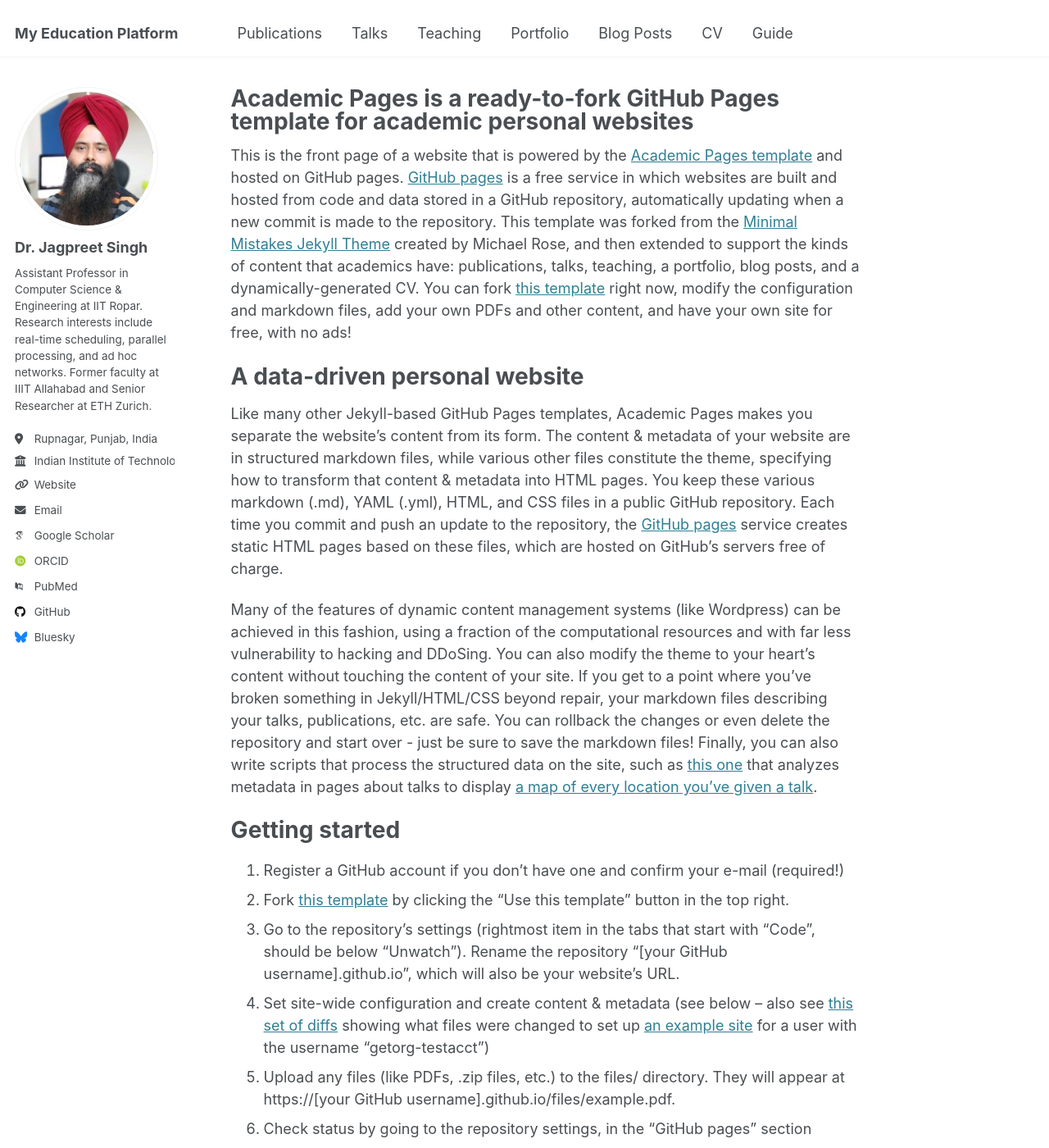
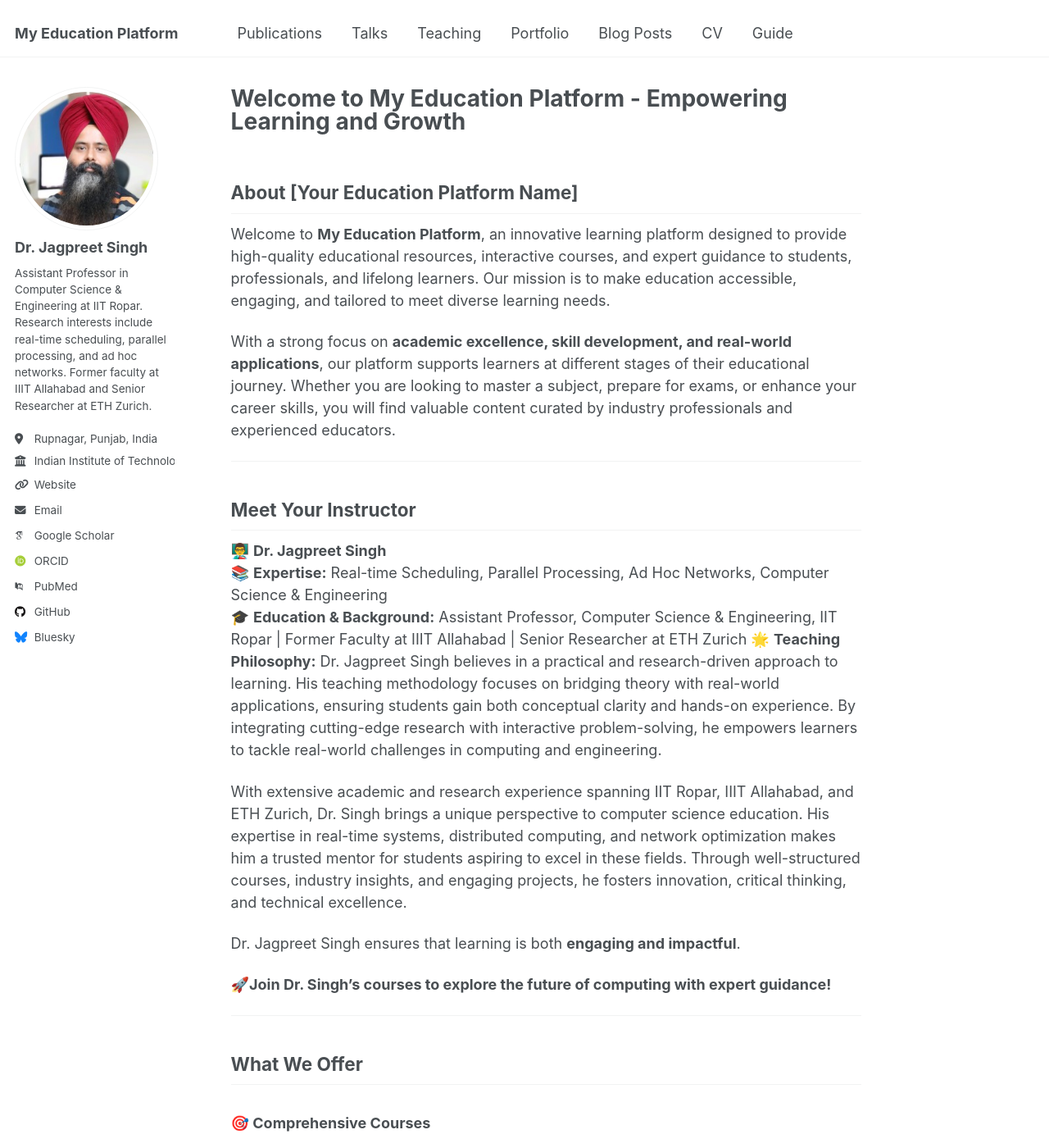
Before and after one commit to Sharma-eng-cli/Sharma-eng-cli.github.io, a Jekyll site: the page built from _pages/about.md, in a window 1280 px wide and 1400 px high. Shown: the whole window at 82% size. Built offline with Jekyll 4.4.1, drawn with Linux system fonts in a browser that asks for light colours; some web fonts are replaced; some of the changed text lies outside the part shown.

Commit message:
Updated About

```diff
--- a/_pages/about.md
+++ b/_pages/about.md
@@ -1,49 +1,75 @@
 ---
 permalink: /
-title: "Academic Pages is a ready-to-fork GitHub Pages template for academic personal websites"
+title: "Welcome to My Education Platform - Empowering Learning and Growth"
 author_profile: true
 redirect_from:
   - /about/
   - /about.html
 ---
 
-This is the front page of a website that is powered by the [Academic Pages template](https://github.com/academicpages/academicpages.github.io) and hosted on GitHub pages. [GitHub pages](https://pages.github.com) is a free service in which websites are built and hosted from code and data stored in a GitHub repository, automatically updating when a new commit is made to the repository. This template was forked from the [Minimal Mistakes Jekyll Theme](https://mmistakes.github.io/minimal-mistakes/) created by Michael Rose, and then extended to support the kinds of content that academics have: publications, talks, teaching, a portfolio, blog posts, and a dynamically-generated CV. You can fork [this template](https://github.com/academicpages/academicpages.github.io) right now, modify the configuration and markdown files, add your own PDFs and other content, and have your own site for free, with no ads!
+## About [Your Education Platform Name]
 
-A data-driven personal website
-======
-Like many other Jekyll-based GitHub Pages templates, Academic Pages makes you separate the website's content from its form. The content & metadata of your website are in structured markdown files, while various other files constitute the theme, specifying how to transform that content & metadata into HTML pages. You keep these various markdown (.md), YAML (.yml), HTML, and CSS files in a public GitHub repository. Each time you commit and push an update to the repository, the [GitHub pages](https://pages.github.com/) service creates static HTML pages based on these files, which are hosted on GitHub's servers free of charge.
+Welcome to **My Education Platform**, an innovative learning platform designed to provide high-quality educational resources, interactive courses, and expert guidance to students, professionals, and lifelong learners. Our mission is to make education accessible, engaging, and tailored to meet diverse learning needs.
 
-Many of the features of dynamic content management systems (like Wordpress) can be achieved in this fashion, using a fraction of the computational resources and with far less vulnerability to hacking and DDoSing. You can also modify the theme to your heart's content without touching the content of your site. If you get to a point where you've broken something in Jekyll/HTML/CSS beyond repair, your markdown files describing your talks, publications, etc. are safe. You can rollback the changes or even delete the repository and start over - just be sure to save the markdown files! Finally, you can also write scripts that process the structured data on the site, such as [this one](https://github.com/academicpages/academicpages.github.io/blob/master/talkmap.ipynb) that analyzes metadata in pages about talks to display [a map of every location you've given a talk](https://academicpages.github.io/talkmap.html).
+With a strong focus on **academic excellence, skill development, and real-world applications**, our platform supports learners at different stages of their educational journey. Whether you are looking to master a subject, prepare for exams, or enhance your career skills, you will find valuable content curated by industry professionals and experienced educators.
 
-Getting started
-======
-1. Register a GitHub account if you don't have one and confirm your e-mail (required!)
-1. Fork [this template](https://github.com/academicpages/academicpages.github.io) by clicking the "Use this template" button in the top right.
-1. Go to the repository's settings (rightmost item in the tabs that start with "Code", should be below "Unwatch"). Rename the repository "[your GitHub username].github.io", which will also be your website's URL.
-1. Set site-wide configuration and create content & metadata (see below -- also see [this set of diffs](http://archive.is/3TPas) showing what files were changed to set up [an example site](https://getorg-testacct.github.io) for a user with the username "getorg-testacct")
-1. Upload any files (like PDFs, .zip files, etc.) to the files/ directory. They will appear at https://[your GitHub username].github.io/files/example.pdf.
-1. Check status by going to the repository settings, in the "GitHub pages" section
+---
 
-Site-wide configuration
-------
-The main configuration file for the site is in the base directory in [_config.yml](https://github.com/academicpages/academicpages.github.io/blob/master/_config.yml), which defines the content in the sidebars and other site-wide features. You will need to replace the default variables with ones about yourself and your site's github repository. The configuration file for the top menu is in [_data/navigation.yml](https://github.com/academicpages/academicpages.github.io/blob/master/_data/navigation.yml). For example, if you don't have a portfolio or blog posts, you can remove those items from that navigation.yml file to remove them from the header.
+## Meet Your Instructor
 
-Create content & metadata
-------
-For site content, there is one markdown file for each type of content, which are stored in directories like _publications, _talks, _posts, _teaching, or _pages. For example, each talk is a markdown file in the [_talks directory](https://github.com/academicpages/academicpages.github.io/tree/master/_talks). At the top of each markdown file is structured data in YAML about the talk, which the theme will parse to do lots of cool stuff. The same structured data about a talk is used to generate the list of talks on the [Talks page](https://academicpages.github.io/talks), each [individual page](https://academicpages.github.io/talks/2012-03-01-talk-1) for specific talks, the talks section for the [CV page](https://academicpages.github.io/cv), and the [map of places you've given a talk](https://academicpages.github.io/talkmap.html) (if you run this [python file](https://github.com/academicpages/academicpages.github.io/blob/master/talkmap.py) or [Jupyter notebook](https://github.com/academicpages/academicpages.github.io/blob/master/talkmap.ipynb), which creates the HTML for the map based on the contents of the _talks directory).
+👨‍🏫 **Dr. Jagpreet Singh**
+📚 **Expertise:** Real-time Scheduling, Parallel Processing, Ad Hoc Networks, Computer Science & Engineering
+🎓 **Education & Background:** Assistant Professor, Computer Science & Engineering, IIT Ropar | Former Faculty at IIIT Allahabad | Senior Researcher at ETH Zurich
+🌟 **Teaching Philosophy:** Dr. Jagpreet Singh believes in a practical and research-driven approach to learning. His teaching methodology focuses on bridging theory with real-world applications, ensuring students gain both conceptual clarity and hands-on experience. By integrating cutting-edge research with interactive problem-solving, he empowers learners to tackle real-world challenges in computing and engineering.
 
-**Markdown generator**
+With extensive academic and research experience spanning IIT Ropar, IIIT Allahabad, and ETH Zurich, Dr. Singh brings a unique perspective to computer science education. His expertise in real-time systems, distributed computing, and network optimization makes him a trusted mentor for students aspiring to excel in these fields. Through well-structured courses, industry insights, and engaging projects, he fosters innovation, critical thinking, and technical excellence.
 
-The repository includes [a set of Jupyter notebooks](https://github.com/academicpages/academicpages.github.io/tree/master/markdown_generator
-) that converts a CSV containing structured data about talks or presentations into individual markdown files that will be properly formatted for the Academic Pages template. The sample CSVs in that directory are the ones I used to create my own personal website at stuartgeiger.com. My usual workflow is that I keep a spreadsheet of my publications and talks, then run the code in these notebooks to generate the markdown files, then commit and push them to the GitHub repository.
+Dr. Jagpreet Singh ensures that learning is both **engaging and impactful**.
 
-How to edit your site's GitHub repository
-------
-Many people use a git client to create files on their local computer and then push them to GitHub's servers. If you are not familiar with git, you can directly edit these configuration and markdown files directly in the github.com interface. Navigate to a file (like [this one](https://github.com/academicpages/academicpages.github.io/blob/master/_talks/2012-03-01-talk-1.md) and click the pencil icon in the top right of the content preview (to the right of the "Raw | Blame | History" buttons). You can delete a file by clicking the trashcan icon to the right of the pencil icon. You can also create new files or upload files by navigating to a directory and clicking the "Create new file" or "Upload files" buttons.
+ **🚀Join Dr. Singh’s courses to explore the future of computing with expert guidance!**
 
-Example: editing a markdown file for a talk
-![Editing a markdown file for a talk](/images/editing-talk.png)
+---
 
-For more info
-------
-More info about configuring Academic Pages can be found in [the guide](https://academicpages.github.io/markdown/), the [growing wiki](https://github.com/academicpages/academicpages.github.io/wiki), and you can always [ask a question on GitHub](https://github.com/academicpages/academicpages.github.io/discussions). The [guides for the Minimal Mistakes theme](https://mmistakes.github.io/minimal-mistakes/docs/configuration/) (which this theme was forked from) might also be helpful.
+## What We Offer
+
+### 🎯 **Comprehensive Courses**
+- In-depth lessons on [Subject 1], [Subject 2], [Subject 3], and more.
+- Well-structured modules with **real-world examples**.
+- Step-by-step guidance for beginners to advanced learners.
+
+### 🔍 **Interactive Learning**
+- Engaging **video tutorials**, **quizzes**, and **assignments**.
+- Hands-on **projects and case studies**.
+- Regular **Q&A sessions** and discussions.
+
+### 📖 **Resources & Study Materials**
+- Downloadable PDFs, guides, and **curated reading lists**.
+- Practice problems and **mock tests** for exam preparation.
+- Coding exercises, problem sets, and industry insights.
+
+### 🌎 **A Community of Learners**
+- Connect with fellow students through **discussion forums**.
+- Get expert guidance and **personalized feedback**.
+- Stay updated with **new courses and learning opportunities**.
+
+---
+
+## Getting Started
+
+1️⃣ **Explore Courses** – Browse through our wide range of subjects.
+2️⃣ **Enroll & Learn** – Sign up and start your journey today!
+3️⃣ **Engage & Grow** – Participate in discussions and enhance your skills.
+
+[🚀 **Start Learning Now!**](#)
+
+For any queries, feel free to **[contact us](#)** or visit our [FAQ section](#). Happy Learning! 🎓✨
+
+---
+
+## Stay Connected
+
+🔹 **Website:** [(https://sharma-eng-cli.github.io/)]
+🔹 **Email:** [YourEmail]
+🔹 **Follow Us:** [Social Media Links]
+
+Let's build a brighter future together, one lesson at a time! 🚀
```
